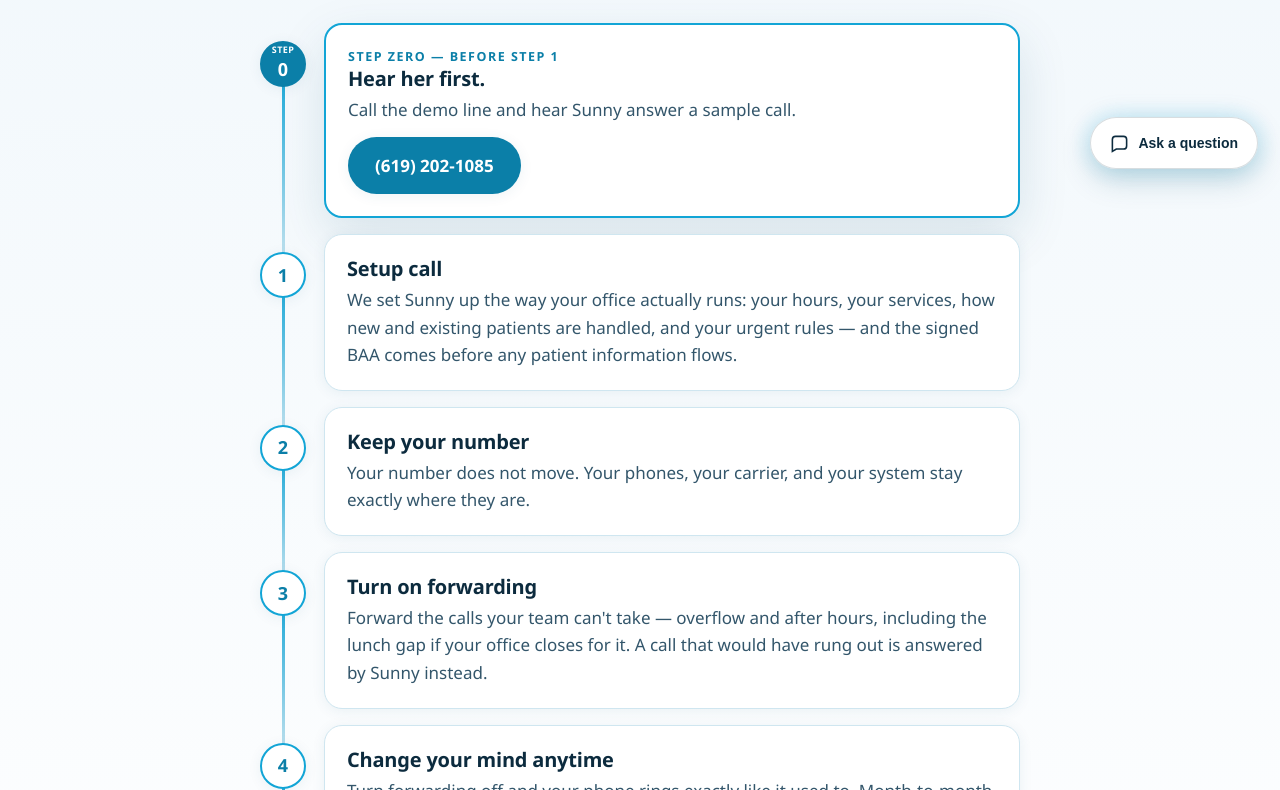
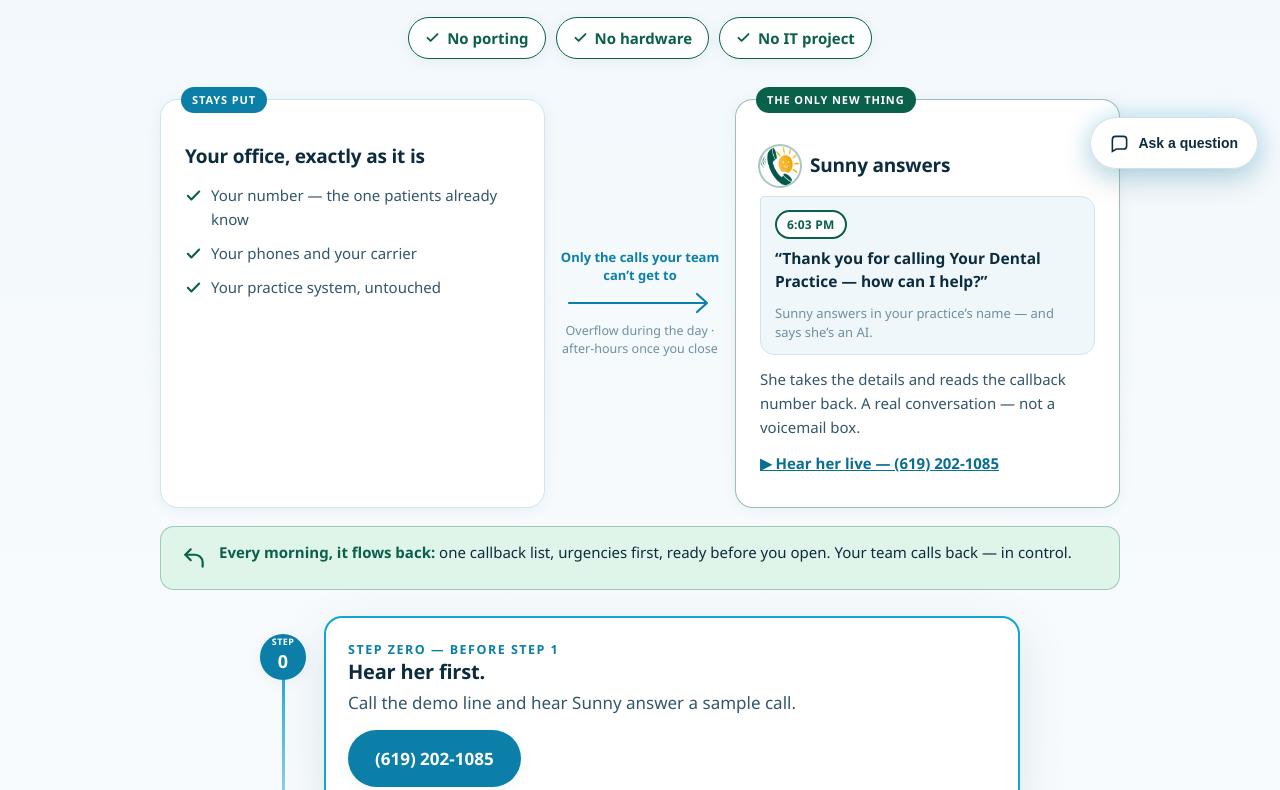
Before and after one commit to yamaenator-netizen/ringandrespond-site, a plain HTML site: page how-it-works.html in a window 1280 px wide. Shown: the part 609-1399 px from the top of the page. Drawn offline with Linux system fonts and the light colour scheme.

Commit message:
How It Works: lead steps with the nothing-replaced diagram

```diff
--- a/how-it-works.html
+++ b/how-it-works.html
@@ -305,6 +305,44 @@ body.es .lang-en-hero{display:none}
   .path-card,.payoff-card{padding:18px}
   .payoff-list li{font-size:14.5px}
 }
+/* how-it-starts — B-hybrid "Nothing Replaced, Shown" (data-variant b-hybrid) */
+.path-section{--nr-green:#0A604A;--nr-green-bg:#DFF5E9}
+.nr-promises{display:flex;justify-content:center;gap:10px;flex-wrap:wrap;margin-top:20px}
+.nr-promises span{display:inline-flex;align-items:center;gap:7px;background:#fff;border:1.5px solid var(--nr-green);color:var(--nr-green);font-weight:700;font-size:15px;padding:8px 16px;border-radius:999px;box-shadow:var(--shadow-sm)}
+.nr-promises svg{width:15px;height:15px;stroke:var(--nr-green);fill:none;stroke-width:3;stroke-linecap:round;stroke-linejoin:round}
+.nr-diagram{display:grid;grid-template-columns:1fr 190px 1fr;gap:0;align-items:stretch;max-width:960px;margin:40px auto 0}
+.nr-card{background:var(--panel);border:1px solid var(--line);border-radius:18px;box-shadow:var(--shadow-sm);padding:24px 24px 20px;position:relative}
+.nr-card .nr-tag{position:absolute;top:-13px;left:20px;font-size:11px;font-weight:700;letter-spacing:.08em;padding:4px 11px;border-radius:999px}
+.nr-card.nr-office .nr-tag{background:var(--cta);color:#fff}
+.nr-card.nr-sunny{border-color:rgba(10,96,74,.4)}
+.nr-card.nr-sunny .nr-tag{background:var(--nr-green);color:#fff}
+.nr-card h3{font-size:19px;color:var(--ink);margin-bottom:10px;display:flex;align-items:center;gap:10px}
+.nr-card h3 img{width:40px;height:40px;border-radius:50%;box-shadow:0 0 0 2px rgba(10,96,74,.35)}
+.nr-card ul{list-style:none}
+.nr-card li{display:flex;gap:9px;align-items:flex-start;font-size:15px;padding:5px 0}
+.nr-card li svg{width:17px;height:17px;flex:none;margin-top:4px;stroke:var(--nr-green);fill:none;stroke-width:3;stroke-linecap:round;stroke-linejoin:round}
+.nr-card p{font-size:15px}
+.nr-arrow{display:flex;flex-direction:column;justify-content:center;align-items:center;padding:0 10px;text-align:center}
+.nr-arrow .nr-lbl{font-size:13px;font-weight:700;color:var(--cta);line-height:1.35;max-width:170px}
+.nr-arrow svg{width:100%;max-width:150px;height:26px;stroke:var(--cta);fill:none;stroke-width:2.2;stroke-linecap:round;stroke-linejoin:round;margin:6px 0}
+.nr-arrow small{font-size:12.5px;color:var(--muted);line-height:1.4}
+.nr-bubble{background:var(--panel2);border:1px solid var(--line);border-radius:4px 14px 14px 14px;padding:12px 14px;margin:2px 0 12px}
+.nr-bubble .nr-time{display:inline-block;background:#fff;border:2px solid var(--nr-green);color:var(--nr-green);font-weight:700;font-size:12px;letter-spacing:.02em;border-radius:999px;padding:3px 10px;margin-bottom:8px}
+.nr-bubble .nr-quote{font-size:15.5px;line-height:1.45;color:var(--ink);font-weight:700}
+.nr-bubble .nr-disc{display:block;margin-top:7px;font-size:13px;line-height:1.45;color:var(--muted)}
+.nr-cta{margin-top:12px}
+.nr-cta a{color:var(--ink-link);font-weight:700;font-size:15px}
+.nr-returnflow{max-width:960px;margin:18px auto 0;display:flex;align-items:center;gap:12px;background:var(--nr-green-bg);border:1px solid rgba(10,96,74,.3);border-radius:14px;padding:13px 20px}
+.nr-returnflow svg{width:26px;height:26px;flex:none;stroke:var(--nr-green);fill:none;stroke-width:2;stroke-linecap:round;stroke-linejoin:round}
+.nr-returnflow p{font-size:15px;color:var(--ink)}
+.nr-returnflow b{color:var(--nr-green)}
+@media (max-width:760px){
+  .nr-diagram{grid-template-columns:1fr;margin-top:34px}
+  .nr-arrow{padding:16px 0 12px}
+  .nr-arrow svg{display:none}
+  .nr-arrow::after{content:"↓";font-size:28px;font-weight:700;color:var(--cta);line-height:1;margin-top:6px}
+  .nr-arrow .nr-lbl{order:0}.nr-arrow small{order:1}.nr-arrow::after{order:2}
+}
 </style>
 <script type="application/ld+json">
 {"@context":"https://schema.org","@graph":[
@@ -419,6 +457,46 @@ body.bar-on .chat-launcher { opacity: 0; pointer-events: none; transform: transl
     <div class="path-intro">
       <h2 id="path-heading">Hear her first, then the four steps</h2>
       <p>Step zero is an invitation, not a setup step. The four steps after it are the whole switch-on.</p>
+    </div>
+    <div class="nr-promises">
+      <span><svg viewBox="0 0 24 24" aria-hidden="true"><path d="M4 12.5l5 5L20 6.5"/></svg>No porting</span>
+      <span><svg viewBox="0 0 24 24" aria-hidden="true"><path d="M4 12.5l5 5L20 6.5"/></svg>No hardware</span>
+      <span><svg viewBox="0 0 24 24" aria-hidden="true"><path d="M4 12.5l5 5L20 6.5"/></svg>No IT project</span>
+    </div>
+
+    <div class="nr-diagram">
+      <div class="nr-card nr-office">
+        <span class="nr-tag">STAYS PUT</span>
+        <h3>Your office, exactly as it is</h3>
+        <ul>
+          <li><svg viewBox="0 0 24 24" aria-hidden="true"><path d="M4 12.5l5 5L20 6.5"/></svg>Your number — the one patients already know</li>
+          <li><svg viewBox="0 0 24 24" aria-hidden="true"><path d="M4 12.5l5 5L20 6.5"/></svg>Your phones and your carrier</li>
+          <li><svg viewBox="0 0 24 24" aria-hidden="true"><path d="M4 12.5l5 5L20 6.5"/></svg>Your practice system, untouched</li>
+        </ul>
+      </div>
+
+      <div class="nr-arrow">
+        <span class="nr-lbl">Only the calls your team can’t get to</span>
+        <svg viewBox="0 0 150 26" aria-hidden="true"><path d="M4 13h138M132 4l10 9-10 9"/></svg>
+        <small>Overflow during the day · after-hours once you close</small>
+      </div>
+
+      <div class="nr-card nr-sunny">
+        <span class="nr-tag">THE ONLY NEW THING</span>
+        <h3><img src="assets/mark.webp" alt="Sunny"> Sunny answers</h3>
+        <div class="nr-bubble">
+          <span class="nr-time">6:03 PM</span>
+          <p class="nr-quote">“Thank you for calling Your Dental Practice — how can I help?”</p>
+          <span class="nr-disc">Sunny answers in your practice’s name — and says she’s an AI.</span>
+        </div>
+        <p>She takes the details and reads the callback number back. A real conversation — not a voicemail box.</p>
+        <p class="nr-cta"><a href="tel:+16192021085" data-cta-target="demo">▶ Hear her live — (619) 202-1085</a></p>
+      </div>
+    </div>
+
+    <div class="nr-returnflow">
+      <svg viewBox="0 0 24 24" aria-hidden="true"><path d="M9 14L4 9l5-5"/><path d="M4 9h9a7 7 0 0 1 7 7v4"/></svg>
+      <p><b>Every morning, it flows back:</b> one callback list, urgencies first, ready before you open. Your team calls back — in control.</p>
     </div>
     <div class="path-wrap">
       <ol class="path-list">
```
